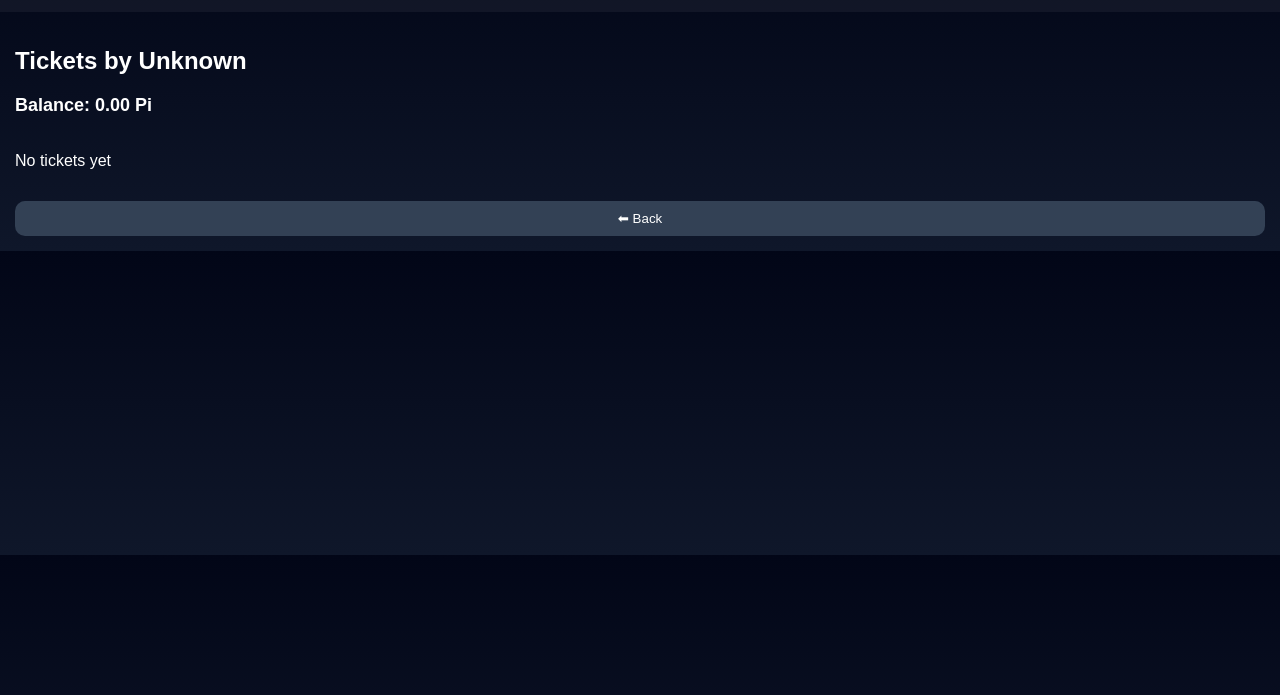
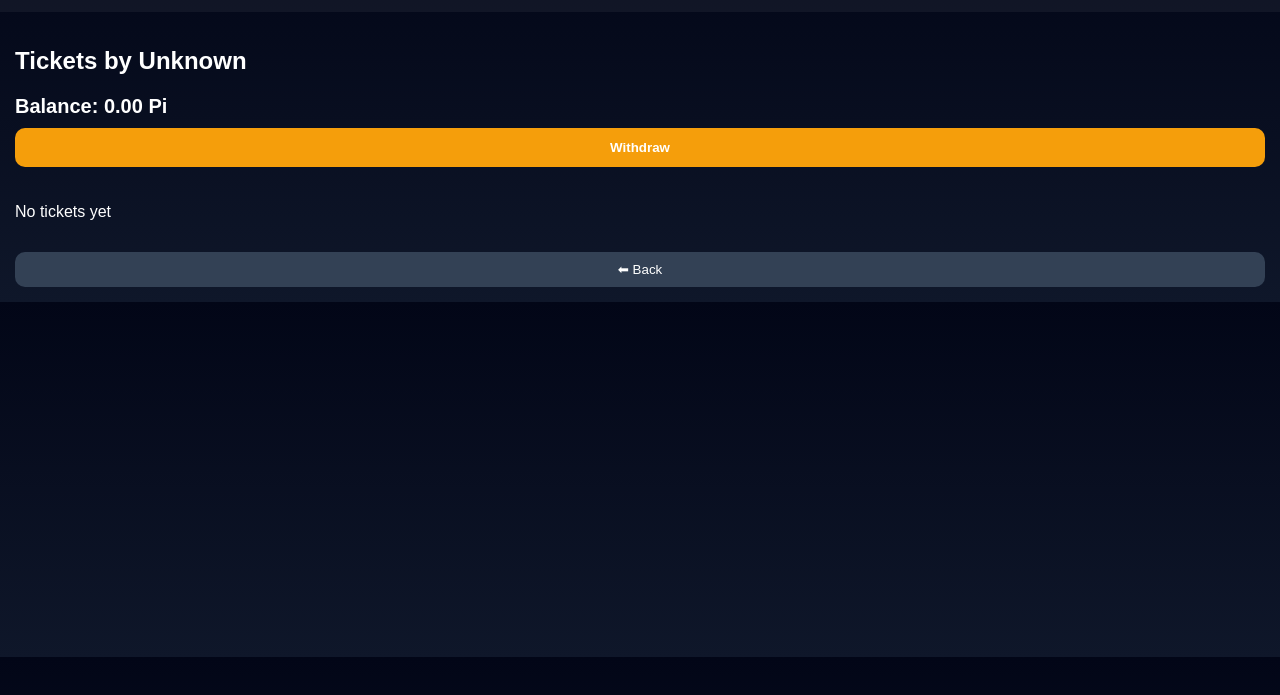
Before and after one commit to svenknipprath90-crypto/ticket-marketplace, a website: page my-tickets.html in a window 1280 px wide. Shown: the part 53-748 px from the top of the page. Drawn offline with Linux system fonts and the light colour scheme.

Commit message:
Update my-tickets.html

```diff
--- a/my-tickets.html
+++ b/my-tickets.html
@@ -27,6 +27,23 @@
 
     .container {
       padding: 15px;
+    }
+
+    .balance {
+      margin-top: 10px;
+      font-size: 20px;
+      font-weight: bold;
+    }
+
+    .withdraw-btn {
+      margin-top: 10px;
+      width: 100%;
+      padding: 12px;
+      background: #f59e0b;
+      color: white;
+      border: none;
+      border-radius: 10px;
+      font-weight: bold;
     }
 
     .grid {
@@ -61,12 +78,6 @@
       font-size: 12px;
     }
 
-    .balance {
-      margin-top: 10px;
-      font-size: 18px;
-      font-weight: bold;
-    }
-
     .back-btn {
       margin-top: 15px;
       width: 100%;
@@ -87,28 +98,65 @@
 </header>
 
 <div class="container">
+
   <h2 id="title"></h2>
+
   <div id="balance" class="balance"></div>
+  <button class="withdraw-btn" onclick="withdraw()">Withdraw</button>
+
   <div id="tickets" class="grid"></div>
 
   <button class="back-btn" onclick="back()">⬅ Back</button>
+
 </div>
 
 <script>
-const feePercent = 0.05;
-
 function loadTickets() {
   return JSON.parse(localStorage.getItem("tickets")) || [];
 }
 
+function getBalance(username) {
+  const balances = JSON.parse(localStorage.getItem("balances")) || {};
+  return balances[username] || 0;
+}
+
 function showBalance() {
+  const username = localStorage.getItem("username");
+  const balance = getBalance(username);
+
+  document.getElementById("balance").innerText =
+    "Balance: " + balance.toFixed(2) + " Pi";
+}
+
+function withdraw() {
   const username = localStorage.getItem("username");
   const balances = JSON.parse(localStorage.getItem("balances")) || {};
 
-  const balance = balances[username] || 0;
+  const amount = balances[username] || 0;
 
-  document.getElementById("balance").innerText =
-    "Balance: " + balance.toFixed(2) + " Pi";
+  if (amount === 0) {
+    alert("No balance to withdraw");
+    return;
+  }
+
+  // 🔥 Auszahlung speichern
+  const payouts = JSON.parse(localStorage.getItem("payouts")) || [];
+
+  payouts.push({
+    user: username,
+    amount: amount,
+    date: new Date().toISOString()
+  });
+
+  localStorage.setItem("payouts", JSON.stringify(payouts));
+
+  // 🔥 Balance auf 0 setzen
+  balances[username] = 0;
+  localStorage.setItem("balances", JSON.stringify(balances));
+
+  alert("Withdrawal requested!");
+
+  showBalance();
 }
 
 function render() {
@@ -128,9 +176,6 @@ function render() {
   }
 
   mine.forEach(ticket => {
-    const fee = ticket.price * feePercent;
-    const total = ticket.price + fee;
-
     const image = ticket.image && ticket.image.trim() !== ""
       ? ticket.image
       : "https://images.unsplash.com/photo-1508098682722-e99c643e7f5c";
@@ -142,7 +187,6 @@ function render() {
           <div class="title">${ticket.title}</div>
           <div class="small">${ticket.category}</div>
           <div>${ticket.price.toFixed(2)} Pi</div>
-          <div>${total.toFixed(2)} Pi</div>
         </div>
       </div>
     `;
```
